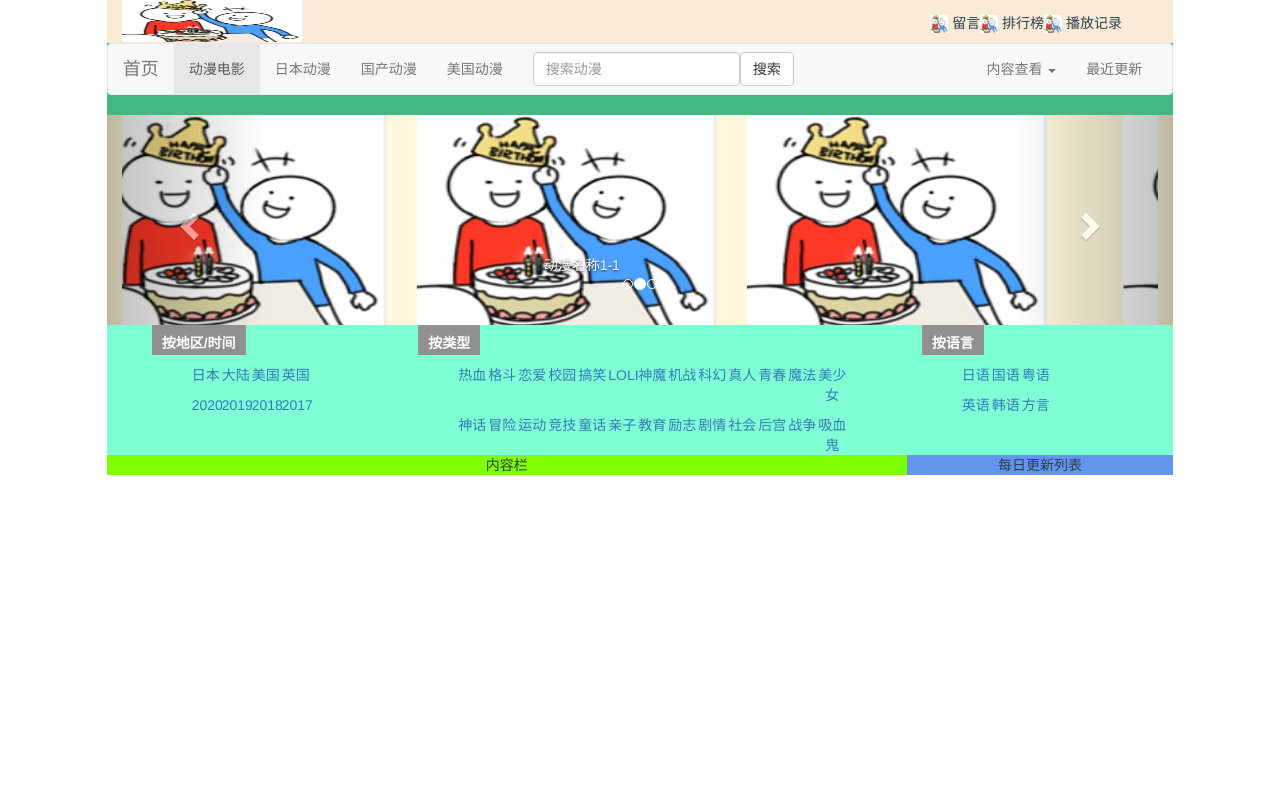
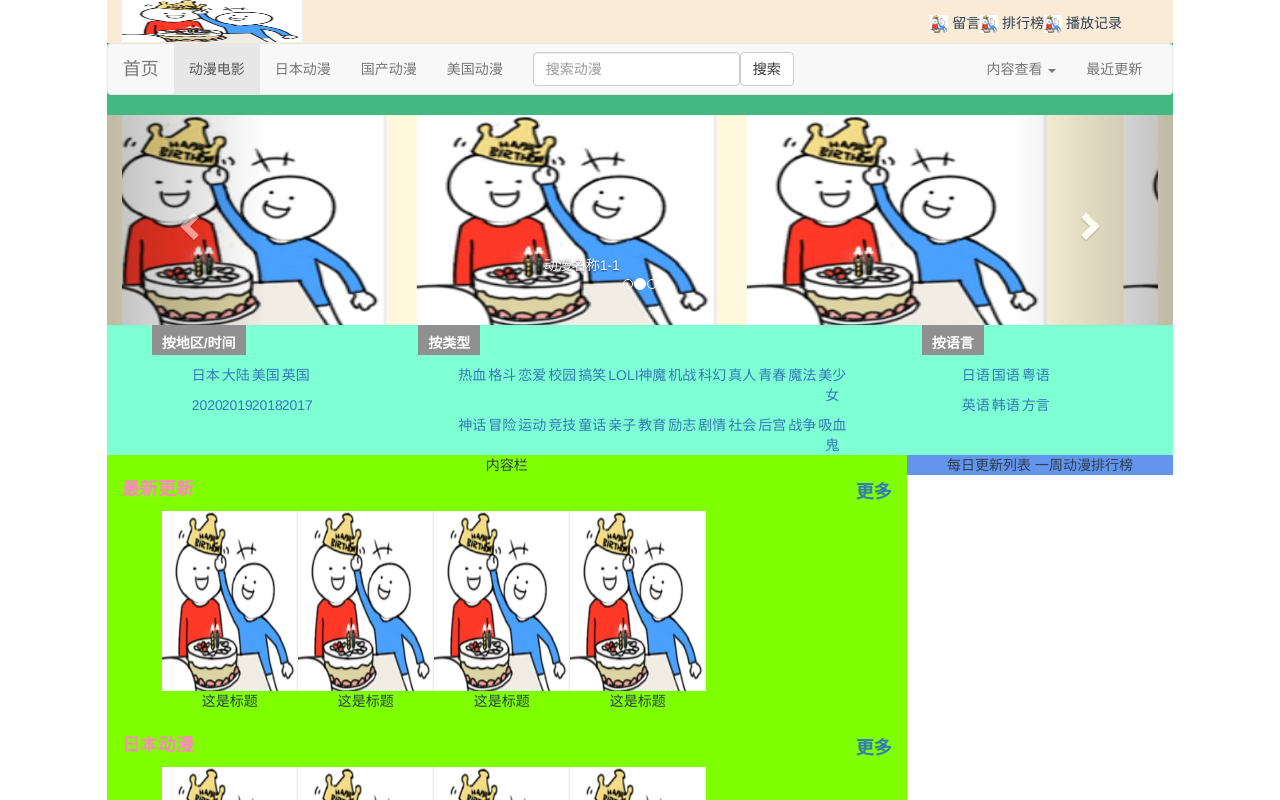
Before and after one commit to ChenZiWen66/AnimeProject, a Vue app in the folder web/: page /main in a window 1280 px wide. Shown: the top 800 px of the page. Built offline with nearby package versions, Linux system fonts and the light colour scheme; a small style sheet from the web is missing.

Commit message:
1.编写了内容组件

```diff
--- /dev/null
+++ b/web/src/components/MediaContent.vue
@@ -0,0 +1,76 @@
+<template>
+    <div class="row">
+        <!--   顶部题目     -->
+        <div class="col-md-12 tame">
+            <h2>{{title}}</h2>
+            <span class="more"><a href="#">更多</a></span>
+        </div>
+        <div class="col-md-12 tame">
+            <ul>
+                <li>
+                    <img src="../assets/xiaolan.jpg" alt="这是图片">
+                    <p>这是标题</p>
+                </li>
+                <li>
+                    <img src="../assets/xiaolan.jpg" alt="这是图片">
+                    <p>这是标题</p>
+                </li>
+                <li>
+                    <img src="../assets/xiaolan.jpg" alt="这是图片">
+                    <p>这是标题</p>
+                </li>
+                <li>
+                    <img src="../assets/xiaolan.jpg" alt="这是图片">
+                    <p>这是标题</p>
+                </li>
+            </ul>
+
+        </div>
+    </div>
+</template>
+
+<script>
+    export default {
+        name: "MediaContent",
+        props: {
+            title: ""
+        }
+    }
+</script>
+
+<style scoped>
+    .tame h2 {
+        font-size: 18px;
+        font-family: "Microsoft YaHei", 微软雅黑, serif;
+        color: rgb(252, 139, 187);
+        font-weight: 700;
+        float: left;
+        overflow: hidden;
+        margin-top: 5px;
+        margin-bottom: 5px;
+    }
+
+    .tame .more {
+        font-size: 18px;
+        font-family: "Microsoft YaHei", 微软雅黑, serif;
+        font-weight: 700;
+        float: right;
+        overflow: hidden;
+        margin-top: 5px;
+        margin-bottom: 5px;
+    }
+
+    .tame ul {
+        float: left;
+    }
+
+    .tame li{
+        float: left;
+        list-style: none;
+    }
+    .tame img {
+        width: 136px;
+        height: 180px;
+    }
+
+</style>
--- a/web/src/views/Main.vue
+++ b/web/src/views/Main.vue
@@ -31,9 +31,15 @@
                 <div class="row">
                     <div class="col-md-9" style="background-color: chartreuse">
                         内容栏
+                        <MediaContent title="最新更新"/>
+                        <MediaContent title="日本动漫"/>
+                        <MediaContent title="国产动漫"/>
+                        <MediaContent title="美国动漫"/>
+                        <MediaContent title="动漫电影"/>
                     </div>
                     <div class="col-md-3" style="background-color: cornflowerblue">
                         每日更新列表
+                        一周动漫排行榜
                     </div>
                 </div>
             </div>
@@ -46,11 +52,12 @@
     import Navigation from "../components/Navigation";
     import Carousel from "../components/Carousel";
     import TagList from "../components/TagList";
+    import MediaContent from "../components/MediaContent";
 
     export default {
         name: "Main",
         components: {
-            PageTop, Navigation, Carousel, TagList
+            PageTop, Navigation, Carousel, TagList,MediaContent
         }
     }
 </script>
```
Also changed, not shown: web/src/components/DailyUpdateList.vue (added, +16 -0 lines).
